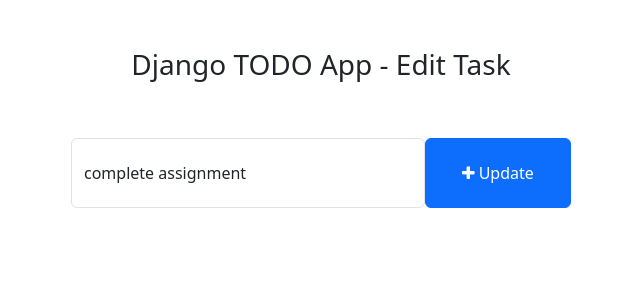
After one commit to amol221/todo, a Django app: page /todo/update_tasks/1/ in a window 1280 px wide. The commit adds this page. Shown: the top 300 px of the page, without its empty margins (319-959 px from the left). Run offline with Django 5.2, Linux system fonts and the light colour scheme; data comes from the database, SQL or seed files in the repository; both versions use the stored data as it was after the commit.

Commit message:
todo list app complete[C

```diff
--- /dev/null
+++ b/templates/edit_task.html
@@ -0,0 +1,37 @@
+<!DOCTYPE html>
+<html lang="en">
+<head>
+    <meta charset="UTF-8">
+    <meta name="viewport" content="width=device-width, initial-scale=1.0">
+    <title> Edit Task - Django TODO App </title>
+        <!-- Bootstrap -->
+    <link href="https://cdn.jsdelivr.net/npm/bootstrap@5.3.0-alpha1/dist/css/bootstrap.min.css" rel="stylesheet" integrity="sha384-GLhlTQ8iRABdZLl6O3oVMWSktQOp6b7In1Zl3/Jr59b6EGGoI1aFkw7cmDA6j6gD" crossorigin="anonymous">
+    <script src="https://cdn.jsdelivr.net/npm/bootstrap@5.3.0-alpha1/dist/js/bootstrap.bundle.min.js" integrity="sha384-w76AqPfDkMBDXo30jS1Sgez6pr3x5MlQ1ZAGC+nuZB+EYdgRZgiwxhTBTkF7CXvN" crossorigin="anonymous"></script>
+    <!-- Font Awesome Icons -->
+    <link rel="stylesheet" href="https://cdnjs.cloudflare.com/ajax/libs/font-awesome/4.7.0/css/font-awesome.min.css">
+
+    <style>
+        .form-control{
+        padding: 1.375rem .75rem !important;
+    }
+    </style>
+</head>
+<body>
+    <div class="container">
+        <h3 class="pt-5 pb-5 text-center">Django TODO App - Edit Task</h3>
+             <form action="{% url 'update_tasks' task.id %}" method="POST" style="width: 500px; margin: auto;">
+                    {% csrf_token %}
+                    <div class="form-group">
+                        <span style="display: flex;">
+                            <input type="text" name="task" class="form-control" placeholder="Add a task" value="{{ task.task }}">
+                            <button type="submit"  class="btn btn-primary" style="width: 200px;"><i class="fa fa-plus"></i> Update</button>
+                        </span>
+                    </div>
+                </form>
+
+    </div>
+
+
+
+</body>
+</html>
--- a/todoapp/urls.py
+++ b/todoapp/urls.py
@@ -2,5 +2,14 @@ from django.urls import path
 from . import views
 
 urlpatterns =[
-    path('addTask/',views.addTask , name='addTask')
+    path('addTask/',views.addTask , name='addTask'),
+    path('mark_as_done/<int:pk>/', views.mark_as_done,name = 'mark_as_done'),
+    path('mark_as_undone/<int:pk>/', views.mark_as_undone,name = 'mark_as_undone'),
+
+    # DELETE
+    path('delete_tasks/<int:pk>/',views.delete_tasks,name='delete_tasks'),
+
+    #EDIT
+    path('update_tasks/<int:pk>/',views.update_tasks,name='update_tasks'),
+
 ]
--- a/todoapp/views.py
+++ b/todoapp/views.py
@@ -1,4 +1,4 @@
-from django.shortcuts import render,redirect
+from django.shortcuts import render,redirect,get_object_or_404
 from django.http import HttpResponse
 
 from todoapp.models import Task
@@ -10,3 +10,32 @@ def addTask(request):
     task = request.POST['task']
     Task.objects.create(task=task)
     return redirect('home')
+
+def mark_as_done(request,pk):
+    task = get_object_or_404(Task,pk = pk)
+    task.is_completed = True
+    task.save()
+    return redirect('home')
+
+def mark_as_undone(request,pk):
+    task = get_object_or_404(Task,pk = pk)
+    task.is_completed = False
+    task.save()
+    return redirect('home')
+
+def delete_tasks(request,pk):
+    task = get_object_or_404(Task,pk = pk)
+    task.delete()
+    return redirect ('home')
+
+def update_tasks(request,pk):
+    get_task = get_object_or_404(Task,pk = pk)
+    if request.method == 'POST':
+        get_task.task = request.POST["task"]
+        get_task.save()
+        return redirect ('home')
+    else:
+        context = {
+            'task' : get_task
+        }
+        return render (request,'edit_task.html',context)
--- a/todoproject/views.py
+++ b/todoproject/views.py
@@ -5,7 +5,9 @@ from todoapp.models import Task
 
 def home(request):
     tasks = Task.objects.filter(is_completed=False).order_by('-updated_at')   # '-updated_at' give data in desc order and 'updated_at' will give in asce ordr
+    completed_tasks = Task.objects.filter(is_completed = True)
     context = {
-        'tasks': tasks
+        'tasks': tasks,
+        'completed_tasks':completed_tasks
     }
     return render(request,'home.html',context)
```
Also changed, not shown: templates/home.html (+11 -4 lines), db.sqlite3.
